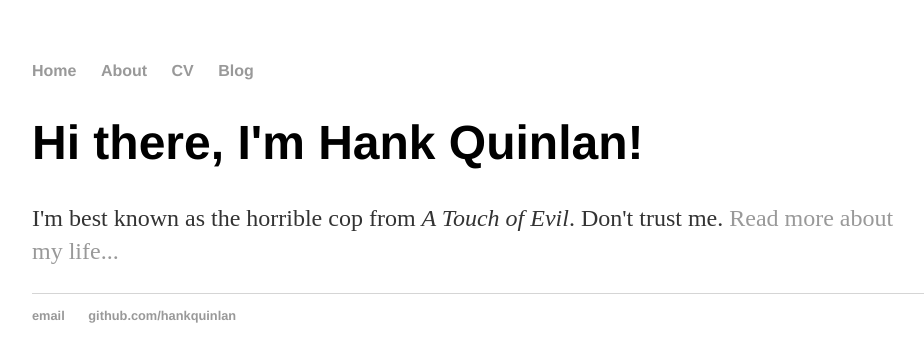
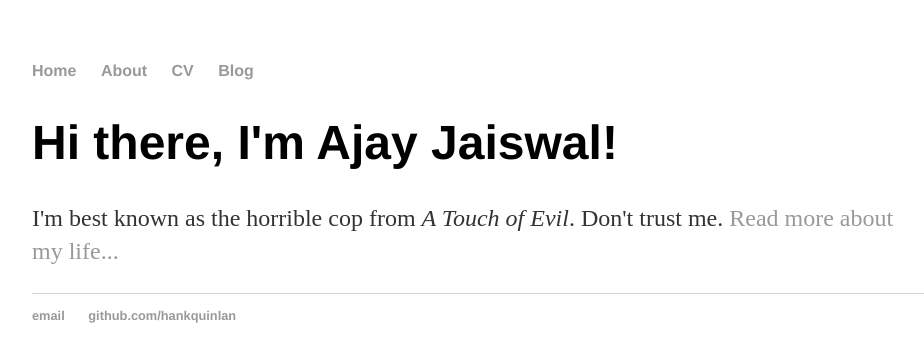
Before and after one commit to Ajay1994/ajay1994.github.io, a Jekyll site: the page built from index.html, in a window 1280 px wide. Shown: the top 362 px of the page, without its empty margins (160-1084 px from the left). Built offline with Jekyll 4.4.1, drawn with Linux system fonts in a browser that asks for light colours.

Commit message:
Update index.html

```diff
--- a/index.html
+++ b/index.html
@@ -4,6 +4,6 @@ title: Hank Quinlan, Horrible Cop
 ---
 
 		<div class="blurb">
-			<h1>Hi there, I'm Hank Quinlan!</h1>
+			<h1>Hi there, I'm Ajay Jaiswal!</h1>
 			<p>I'm best known as the horrible cop from <em>A Touch of Evil</em>. Don't trust me. <a href="/about">Read more about my life...</a></p>
 		</div>
```
